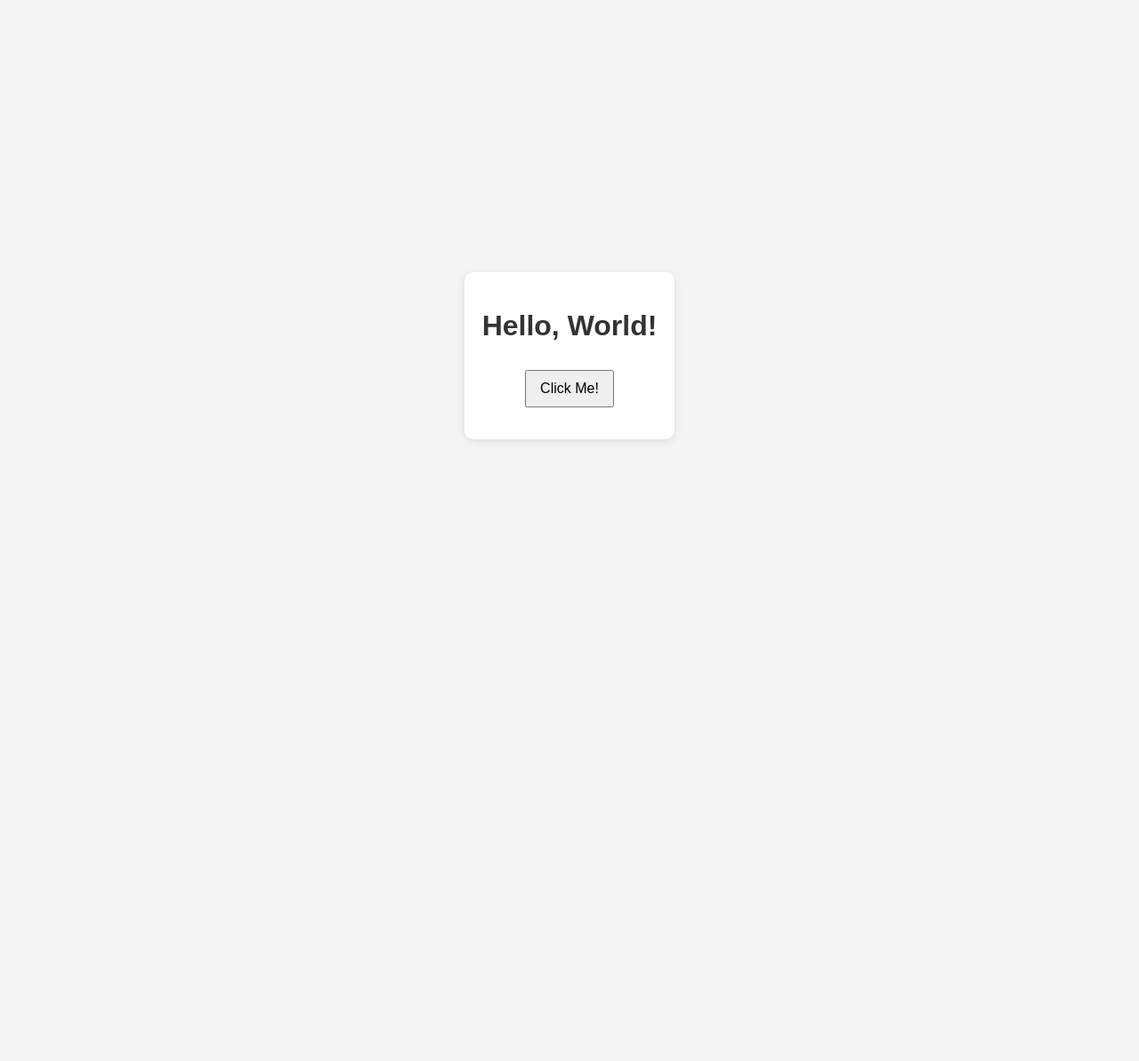
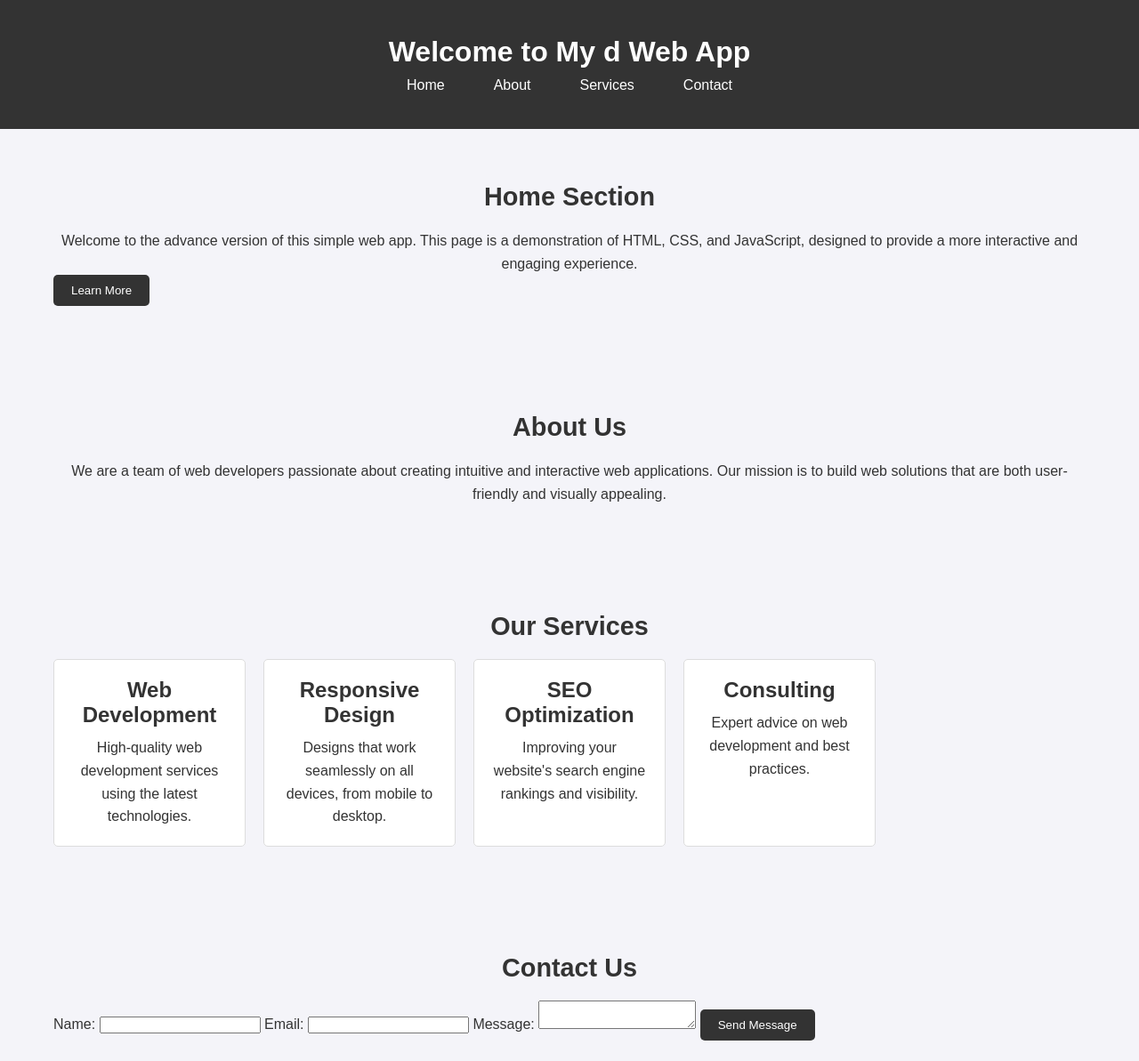
Before and after one commit to beingfastian/Ci-CD_DevOps, a website: page src/index.html in a window 1280 px wide. Shown: the top 1193 px of the page at 89% size. Before the commit the page ends 800 px from the top, so only its background shows below. Drawn offline with Linux system fonts and the light colour scheme.

Commit message:
Updated UI

```diff
--- a/src/index.html
+++ b/src/index.html
@@ -1,17 +1,103 @@
 <!DOCTYPE html>
 <html lang="en">
+
 <head>
     <meta charset="UTF-8">
     <meta name="viewport" content="width=device-width, initial-scale=1.0">
-    <title>Simple Web App</title>
+    <title>Web App</title>
     <link rel="stylesheet" href="styles.css">
 </head>
+
 <body>
-    <div class="container">
-        <h1>Hello, World!</h1>
-        <button id="clickMe">Click Me!</button>
-        <p id="message"></p>
-    </div>
+    <!-- Header Section -->
+    <header>
+        <div class="container">
+            <h1>Welcome to My d Web App</h1>
+            <nav>
+                <ul>
+                    <li><a href="#home">Home</a></li>
+                    <li><a href="#about">About</a></li>
+                    <li><a href="#services">Services</a></li>
+                    <li><a href="#contact">Contact</a></li>
+                </ul>
+            </nav>
+        </div>
+    </header>
+
+    <!-- Main Section -->
+    <main>
+        <section id="home">
+            <div class="container">
+                <h2>Home Section</h2>
+                <p>Welcome to the advance version of this simple web app. This page is a demonstration of HTML, CSS, and JavaScript, designed to provide a more interactive and engaging experience.</p>
+                <button id="learnMore">Learn More</button>
+                <p id="moreInfo" style="display:none;">This web app is built to showcase various web development skills, including responsive design, JavaScript interactivity, and basic animations.</p>
+            </div>
+        </section>
+
+        <!-- About Section -->
+        <section id="about">
+            <div class="container">
+                <h2>About Us</h2>
+                <p>We are a team of web developers passionate about creating intuitive and interactive web applications. Our mission is to build web solutions that are both user-friendly and visually appealing.</p>
+            </div>
+        </section>
+
+        <!-- Services Section -->
+        <section id="services">
+            <div class="container">
+                <h2>Our Services</h2>
+                <div class="services-grid">
+                    <div class="service">
+                        <h3>Web Development</h3>
+                        <p>High-quality web development services using the latest technologies.</p>
+                    </div>
+                    <div class="service">
+                        <h3>Responsive Design</h3>
+                        <p>Designs that work seamlessly on all devices, from mobile to desktop.</p>
+                    </div>
+                    <div class="service">
+                        <h3>SEO Optimization</h3>
+                        <p>Improving your website's search engine rankings and visibility.</p>
+                    </div>
+                    <div class="service">
+                        <h3>Consulting</h3>
+                        <p>Expert advice on web development and best practices.</p>
+                    </div>
+                </div>
+            </div>
+        </section>
+
+        <!-- Contact Section -->
+        <section id="contact">
+            <div class="container">
+                <h2>Contact Us</h2>
+                <form id="contactForm">
+                    <label for="name">Name:</label>
+                    <input type="text" id="name" required>
+
+                    <label for="email">Email:</label>
+                    <input type="email" id="email" required>
+
+                    <label for="message">Message:</label>
+                    <textarea id="messageInput" required></textarea>
+
+                    <button type="submit">Send Message</button>
+                </form>
+                <p id="contactStatus"></p>
+            </div>
+        </section>
+    </main>
+
+    <!-- Footer Section -->
+    <footer>
+        <div class="container">
+            <p>&copy; 2024 My Web App. All rights reserved.</p>
+        </div>
+    </footer>
+
+    <!-- JavaScript to  Interactivity -->
     <script src="script.js"></script>
 </body>
+
 </html>
--- a/src/script.js
+++ b/src/script.js
@@ -1,4 +1,28 @@
-// script.js
-document.getElementById('clickMe').addEventListener('click', function() {
-    document.getElementById('message').textContent = 'Button clicked!';
+// JavaScript for Additional Interactivity
+document.addEventListener('DOMContentLoaded', () => {
+    // Toggle additional info on 'Learn More' button click
+    const learnMoreButton = document.getElementById('learnMore');
+    const moreInfo = document.getElementById('moreInfo');
+    learnMoreButton.addEventListener('click', () => {
+        moreInfo.style.display = moreInfo.style.display === 'none' ? 'block' : 'none';
+    });
+
+    // Handle contact form submission
+    const contactForm = document.getElementById('contactForm');
+    const contactStatus = document.getElementById('contactStatus');
+    contactForm.addEventListener('submit', (e) => {
+        e.preventDefault();
+        const name = document.getElementById('name').value;
+        const email = document.getElementById('email').value;
+        const message = document.getElementById('messageInput').value;
+
+        if (name && email && message) {
+            contactStatus.textContent = "Thank you for your message, " + name + "!";
+            contactStatus.style.color = "green";
+            contactForm.reset();
+        } else {
+            contactStatus.textContent = "Please fill out all fields.";
+            contactStatus.style.color = "red";
+        }
+    });
 });
--- a/src/styles.css
+++ b/src/styles.css
@@ -1,29 +1,107 @@
-/* styles.css */
+/* Basic Styles */
+* {
+    box-sizing: border-box;
+    margin: 0;
+    padding: 0;
+    font-family: Arial, sans-serif;
+}
+
 body {
-    font-family: Arial, sans-serif;
-    display: flex;
-    justify-content: center;
-    align-items: center;
-    height: 100vh;
-    background-color: #f4f4f4;
-    margin: 0;
+    background-color: #f4f4f9;
+    color: #333;
 }
 
 .container {
-    text-align: center;
-    background: white;
+    max-width: 1200px;
+    margin: 0 auto;
     padding: 20px;
-    border-radius: 10px;
-    box-shadow: 0 2px 10px rgba(0, 0, 0, 0.1);
 }
 
-h1 {
-    color: #333;
+/* Header Styles */
+header {
+    background-color: #333;
+    color: #fff;
+    padding: 20px 0;
+    text-align: center;
+}
+
+header h1 {
+    font-size: 2rem;
+    margin-bottom: 10px;
+}
+
+nav ul {
+    list-style-type: none;
+    display: flex;
+    justify-content: center;
+    gap: 15px;
+}
+
+nav a {
+    color: #fff;
+    text-decoration: none;
+    padding: 10px 20px;
+}
+
+nav a:hover {
+    background-color: #444;
+    border-radius: 5px;
+}
+
+/* Section Styles */
+section {
+    padding: 40px 0;
+}
+
+h2 {
+    font-size: 1.8rem;
+    margin-bottom: 20px;
+    text-align: center;
+}
+
+p {
+    font-size: 1rem;
+    line-height: 1.6;
+    text-align: center;
+}
+
+/* Services Grid */
+.services-grid {
+    display: grid;
+    grid-template-columns: repeat(auto-fill, minmax(200px, 1fr));
+    gap: 20px;
+}
+
+.service {
+    background-color: #fff;
+    border: 1px solid #ddd;
+    border-radius: 5px;
+    padding: 20px;
+    text-align: center;
+}
+
+.service h3 {
+    font-size: 1.5rem;
+    margin-bottom: 10px;
 }
 
 button {
-    padding: 10px 15px;
-    font-size: 16px;
-    margin-top: 10px;
+    background-color: #333;
+    color: #fff;
+    padding: 10px 20px;
+    border: none;
+    border-radius: 5px;
     cursor: pointer;
 }
+
+button:hover {
+    background-color: #555;
+}
+
+/* Footer Styles */
+footer {
+    background-color: #333;
+    color: #fff;
+    padding: 10px 0;
+    text-align: center;
+}
```
